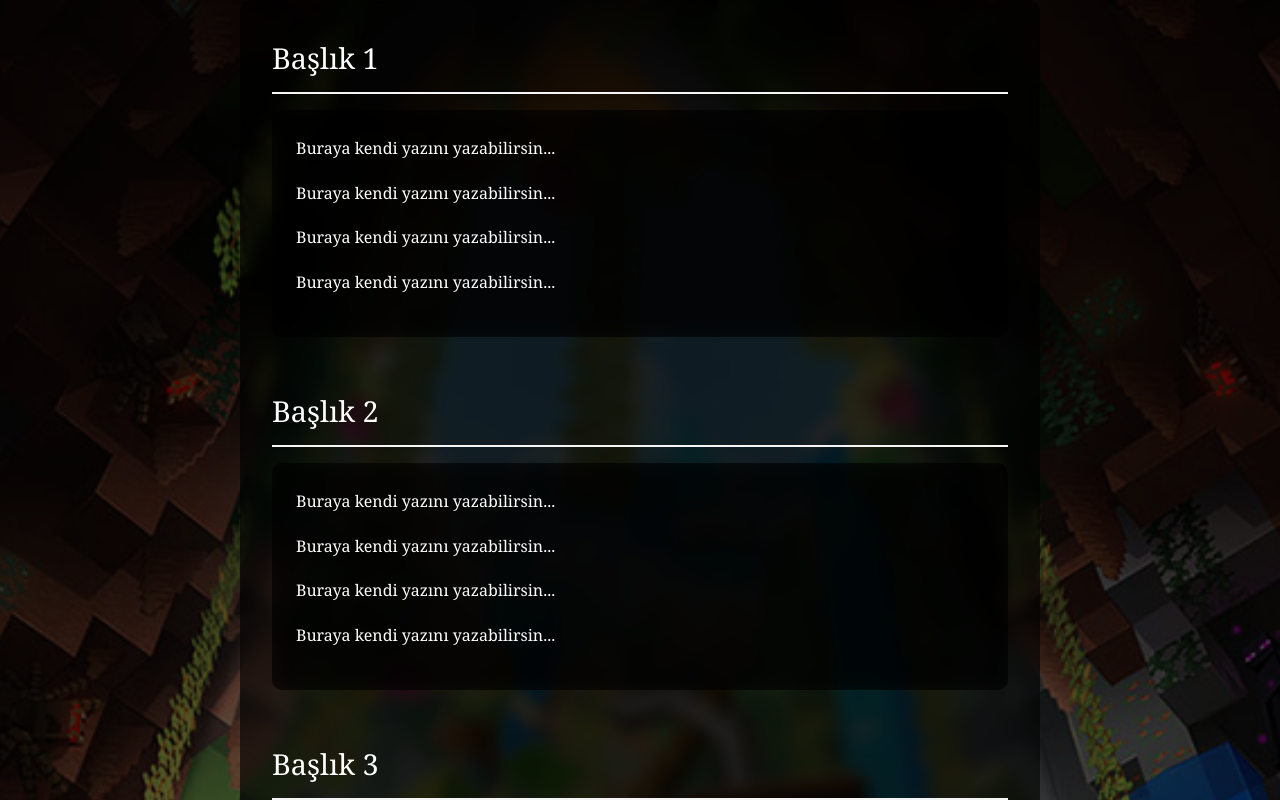
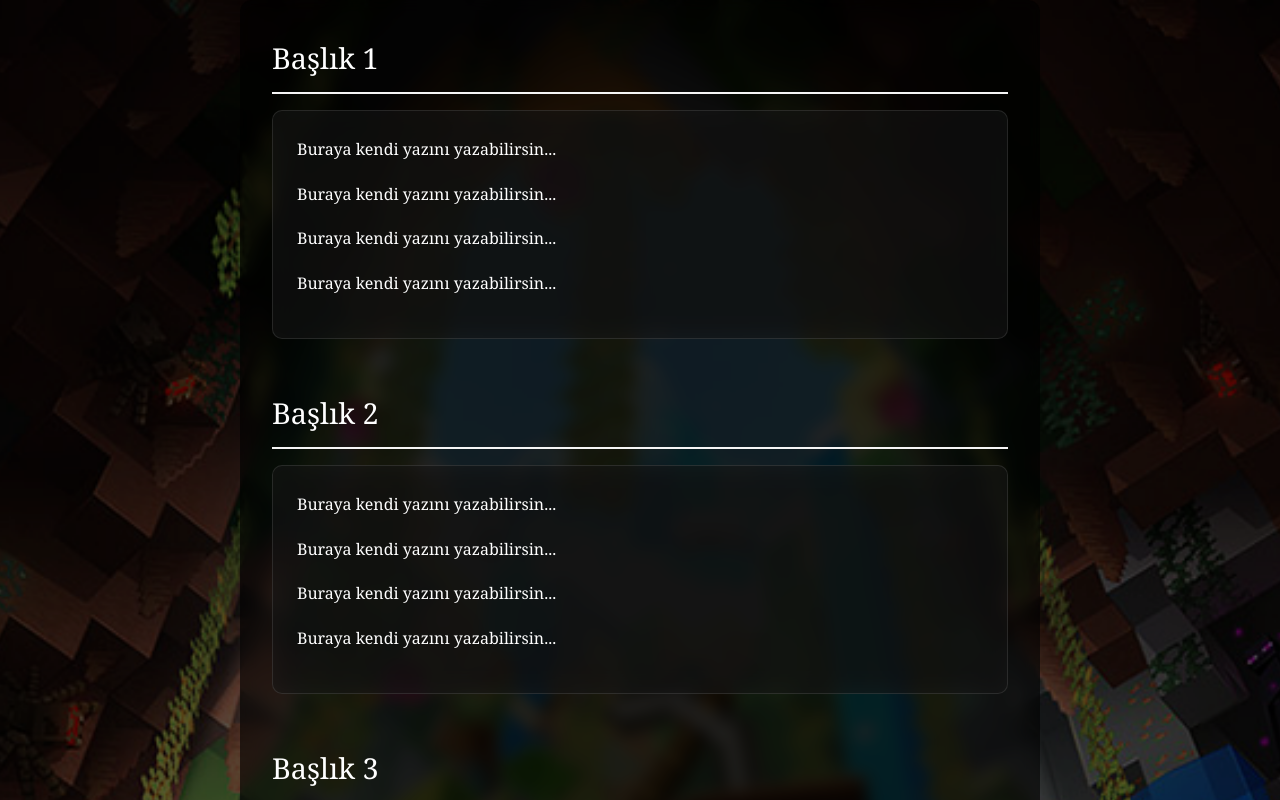
Before and after one commit to bahozzk/bahoz, a Next.js app: page /edebiyatproje in a window 1280 px wide. Shown: the top 800 px of the page. Built offline with nearby package versions, Linux system fonts and the light colour scheme.

Commit message:
Update edebiyatproje.tsx

```diff
--- a/pages/edebiyatproje.tsx
+++ b/pages/edebiyatproje.tsx
@@ -78,12 +78,14 @@ const headerStyle = {
 };
 
 const paragraphContainerStyle = {
-  background: 'rgba(0, 0, 0, 0.5)', // Koyu gri ve daha fazla şeffaflık
-  backdropFilter: 'blur(8px)', // Arka plan bulanıklaştırması
+  backgroundColor: 'rgba(30, 30, 30, 0.4)', // Daha açık, yarı saydam koyu gri
+  backdropFilter: 'blur(12px)',
+  WebkitBackdropFilter: 'blur(12px)', // Safari desteği
   padding: '1.5rem',
   borderRadius: '10px',
-  marginBottom: '2rem',
+  border: '1px solid rgba(255, 255, 255, 0.1)', // Hafif kenar çizgisi
 };
+
 
 const paragraphStyle = {
   fontSize: '1rem',
```
